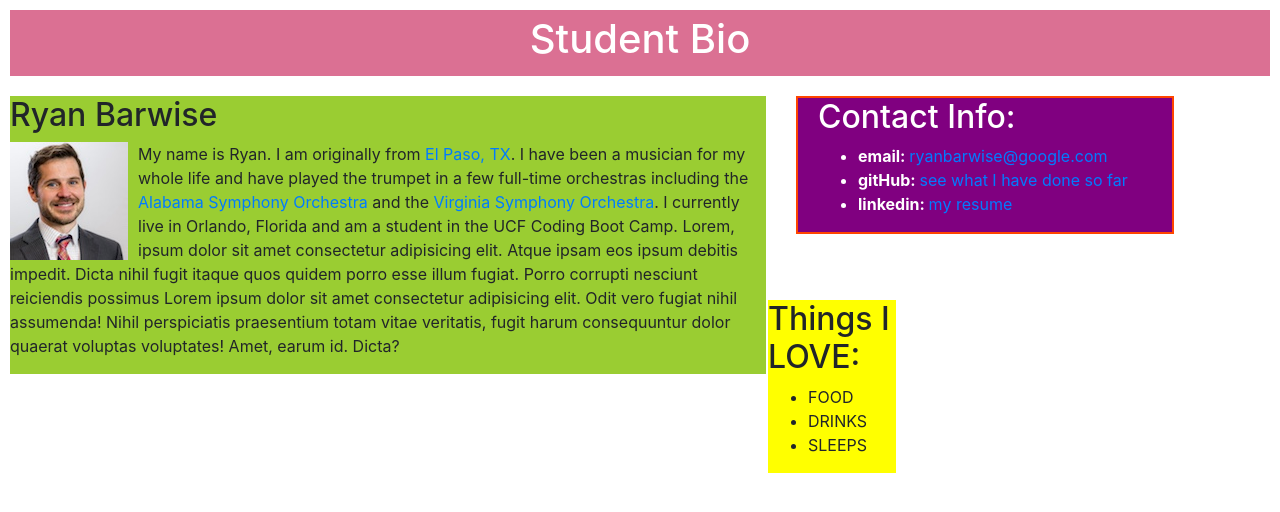
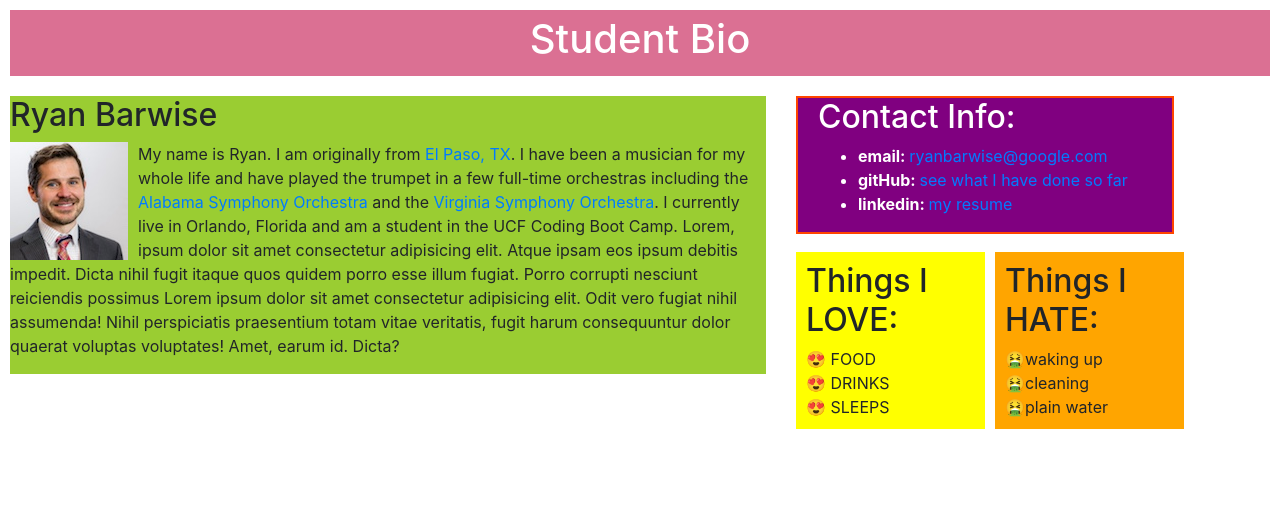
Before and after one commit to ryanbarwise/Student-Bio, a plain HTML site: page index.html in a window 1280 px wide. Drawn offline with nearby package versions, Linux system fonts and the light colour scheme.

Commit message:
added emojis and fixed second aside

```diff
--- a/index.html
+++ b/index.html
@@ -38,18 +38,19 @@
 
         <aside id="list">
             <h2>Things I LOVE:</h2>
-            <ul>
+            <ul class="heart-eyes">
                 <li>FOOD</li>
                 <li>DRINKS</li>
                 <li>SLEEPS</li>
             </ul>
-
-
-
-
-
-
-
+        </aside>
+        <aside id="list2">
+            <h2>Things I HATE:</h2>
+            <ul class="throw-up">
+              <li>waking up</li>
+              <li>cleaning</li>
+              <li>plain water</li>
+            </ul>
         </aside>
 
     </div>
--- a/style.css
+++ b/style.css
@@ -4,10 +4,13 @@
 
 body {
     margin: 10px;
+
+
 }
 
 content {
     margin: 0 auto;
+
 }
 
 header {
@@ -49,13 +52,40 @@ header {
 }
 
 #list {
-    clear: both;
-    overflow: auto;
+
     background: yellow;
-    position: absolute;
-    right: 30%;
-    top: 300px;
-    width: 10%;
+    float: left;
+    margin-left: 30px;
+    margin-top: 18px;
+    word-wrap: break-word;
+
+    width: 15%;
+    padding: 10px;
+}
+
+#list2 {
+    background: orange;
+    float: right;
+    width: 15%;
+    margin-top: 18px;
+    margin-left: 10px;
+    word-wrap: break-word;
+    float: left;
+    padding: 10px;
 
 
 }
+
+.heart-eyes, .throw-up {
+    list-style: none;
+    padding: 0;
+    margin: 0
+}
+
+.heart-eyes li::before {
+    content: "😍 ";
+}
+
+.throw-up li::before {
+    content: "🤮";
+}
```
